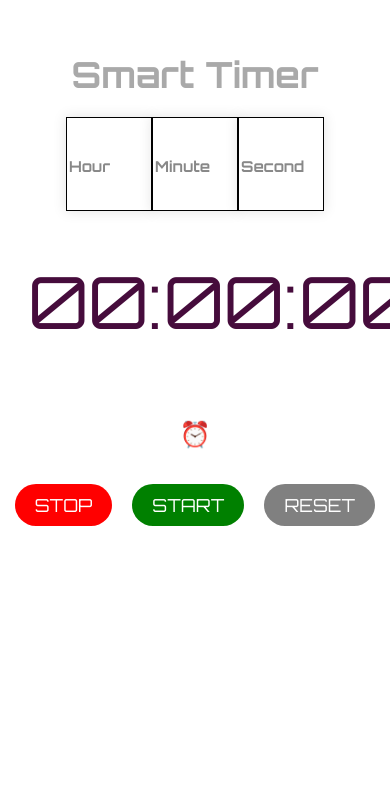
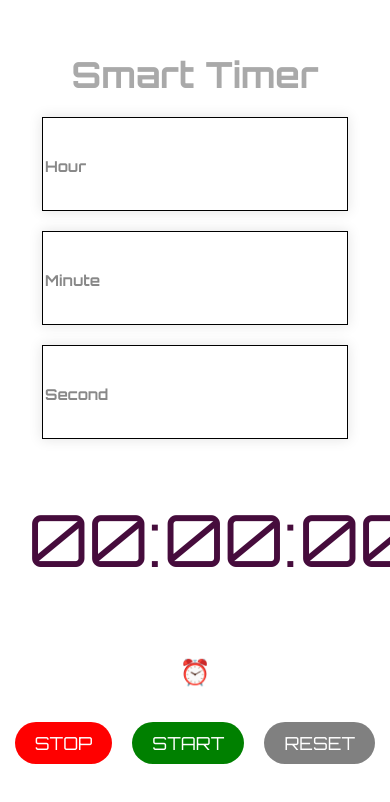
Before and after one commit to kaancaydin/smart-timer, a plain HTML site: page index.html in a window 390 px wide. Shown: the top 802 px of the page. Drawn offline with Linux system fonts and the light colour scheme.

Commit message:
Update style.css

```diff
--- a/style.css
+++ b/style.css
@@ -96,3 +96,15 @@ button:hover{
 .reset{
     background-color: gray;
 }
+
+@media (max-width: 600px) {
+  .input-wrapper {
+    flex-direction: column;
+  }
+
+  input {
+    width: 100%;
+    max-width: 300px;
+    margin-bottom: 10px;
+  }
+}
```
